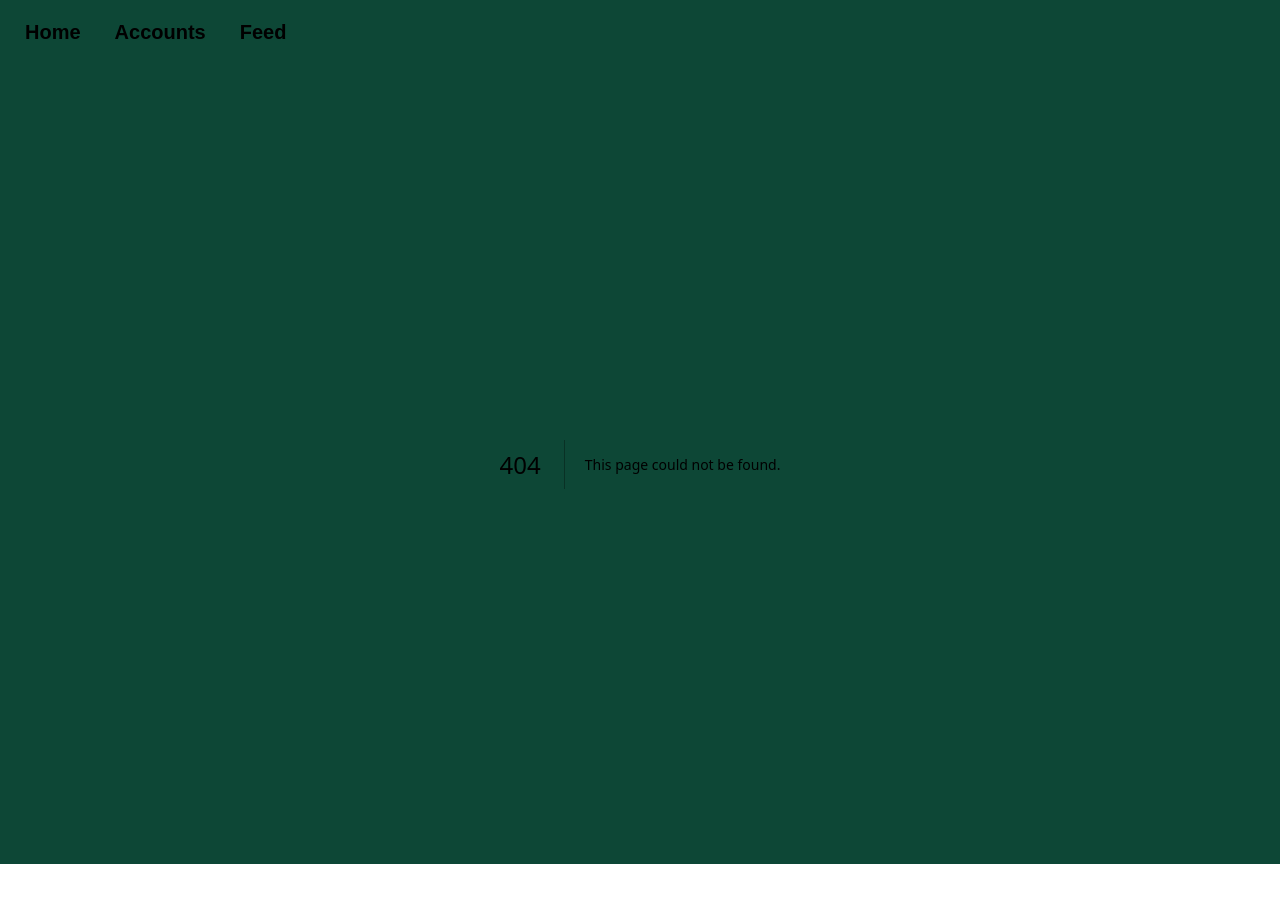
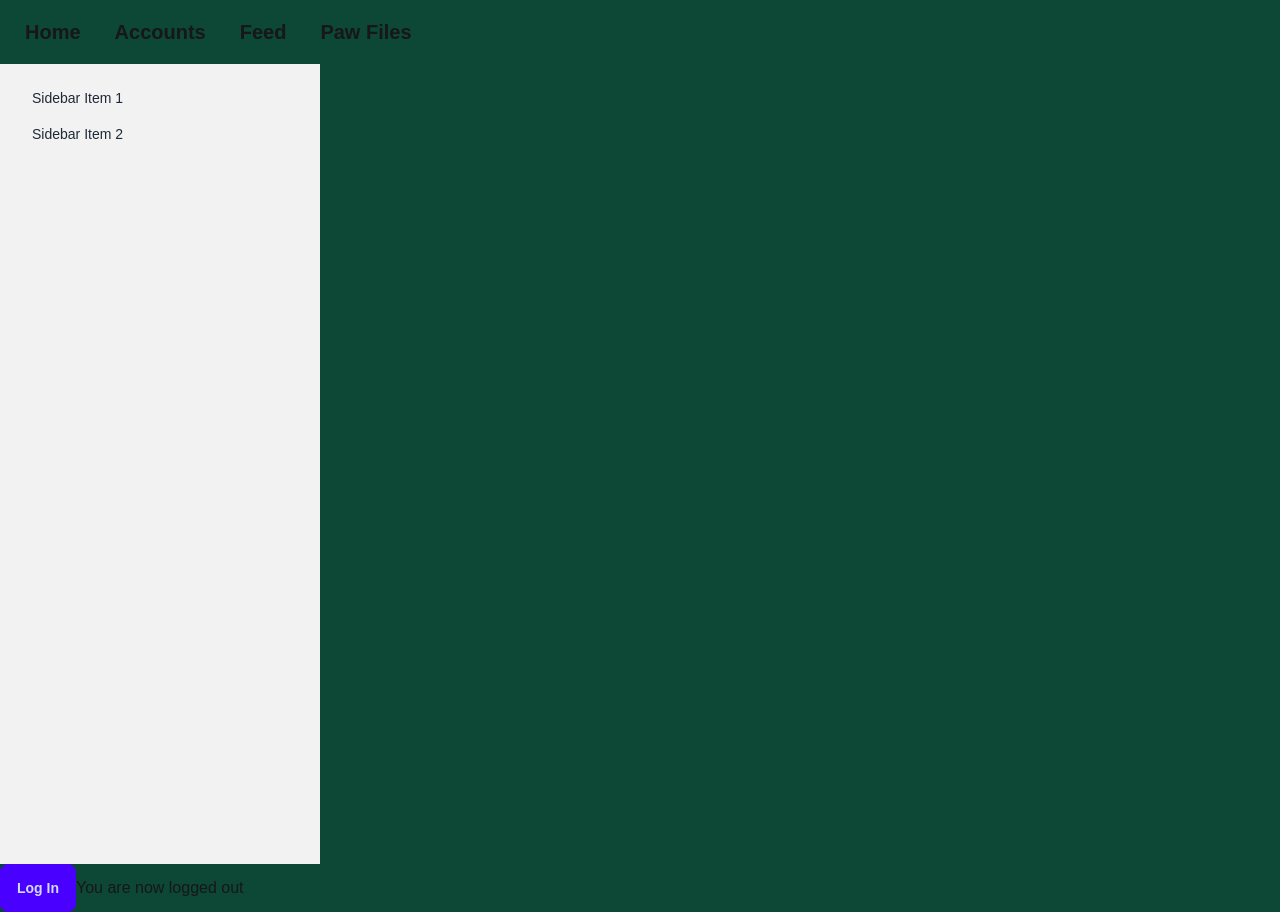
Before and after one commit to Kevin-Punchcard/Paw-Pics, a Next.js app: page /pawFiles in a window 1280 px wide. Before the commit this address had no page. Before the commit the page ends 864 px from the top, so only its background shows below. Built offline with nearby package versions, Linux system fonts and the light colour scheme; a web font is replaced by a local one.

Commit message:
drawer added

```diff
--- a/app/layout.tsx
+++ b/app/layout.tsx
@@ -12,17 +12,20 @@ export default function RootLayout({
 }: Readonly<{
   children: React.ReactNode;
 }>) {
+
   return (
-    <html lang="en">
+    <html lang="en" className="scroll-smooth">
       <head>
         <link rel="stylesheet" href="https://use.typekit.net/bxg0kan.css"></link>
         <link rel="preconnect" href="https://fonts.googleapis.com" />
         <link rel="preconnect" href="https://fonts.gstatic.com" />
         <link href="https://fonts.googleapis.com/css2?family=Sora:wght@100..800&display=swap" rel="stylesheet" />
       </head>
-      <body className="min-h-screen bg-darkGreen">
+      <body className="bg-darkGreen min-h-screen">
         <Navbar />
-        {children}
+
+          {children}
+
       </body>
     </html>
   );
--- a/app/page.tsx
+++ b/app/page.tsx
@@ -3,12 +3,11 @@ import Image from "next/image";
 
 export default function Home() {
   return (
-    <main className="flex flex-col gap-8 justify-center items-center">
-      <div className="flex flex-col md:flex-row justify-between min-h-screen overflow-x-hidden">
+    <main className="flex flex-col gap-8 justify-center items-center bg-darkGreen">
+      <div className="flex flex-col md:flex-row justify-between">
         <div className="flex gap-4 flex-col justify-start w-1/2">
           <h1 className="tk-roca text-megaXL text-beige">Heading text</h1>
           <p className="text-body text-beige tk-sora">Join a community dedicated to showcasing the cutest, fluffiest, and most adorable dog paws around. Whether you&apos;re a dog lover or a proud pet parent, this is the perfect place to share and enjoy the paws of your furry friends!</p>
-          <button className="btn">Primary</button>
         </div>
 
         <Image src={"/images/home-hero.svg"} height={600} width={600} alt="home-hero image" className="absolute right-[-0px] bottom-0"/>
--- /dev/null
+++ b/app/pawFiles/page.tsx
@@ -0,0 +1,33 @@
+"use client";
+
+import React, { useState } from 'react'
+
+export default function PawFiles() {
+    const [loggedIn, setLoggedIn] = useState(false);
+
+    return (
+        <div>
+            <div className="drawer lg:drawer-open">
+                <input id="my-drawer-2" type="checkbox" className="drawer-toggle" />
+                <div className="drawer-content flex flex-col items-center justify-center">
+                    {/* Page content here */}
+                    <label htmlFor="my-drawer-2" className="btn btn-primary drawer-button lg:hidden">
+                        Open drawer
+                    </label>
+                </div>
+                <div className="drawer-side">
+                    <label htmlFor="my-drawer-2" aria-label="close sidebar" className="drawer-overlay"></label>
+                    <ul className="menu bg-base-200 text-base-content min-h-full w-80 p-4">
+                        {/* Sidebar content here */}
+                        <li><a>Sidebar Item 1</a></li>
+                        <li><a>Sidebar Item 2</a></li>
+                    </ul>
+                </div>
+            </div>
+            <button className="btn btn-primary" onClick={() => setLoggedIn(!loggedIn)}>
+                {loggedIn ? 'Log Out' : 'Log In'}
+            </button>
+            {loggedIn ? <>You are logged in</> : <>You are now logged out</>}
+        </div>
+    )
+}
--- a/components/Navbar.tsx
+++ b/components/Navbar.tsx
@@ -6,6 +6,7 @@ export default function Navbar() {
                 <Link href="/" className="btn btn-ghost text-xl">Home</Link>
                 <Link href="/onboarding" className="btn btn-ghost text-xl">Accounts</Link>
                 <Link href="/feed" className="btn btn-ghost text-xl">Feed</Link>
+                <Link href="/pawFiles" className="btn btn-ghost text-xl">Paw Files</Link>
         </nav>
     )
 }
```
